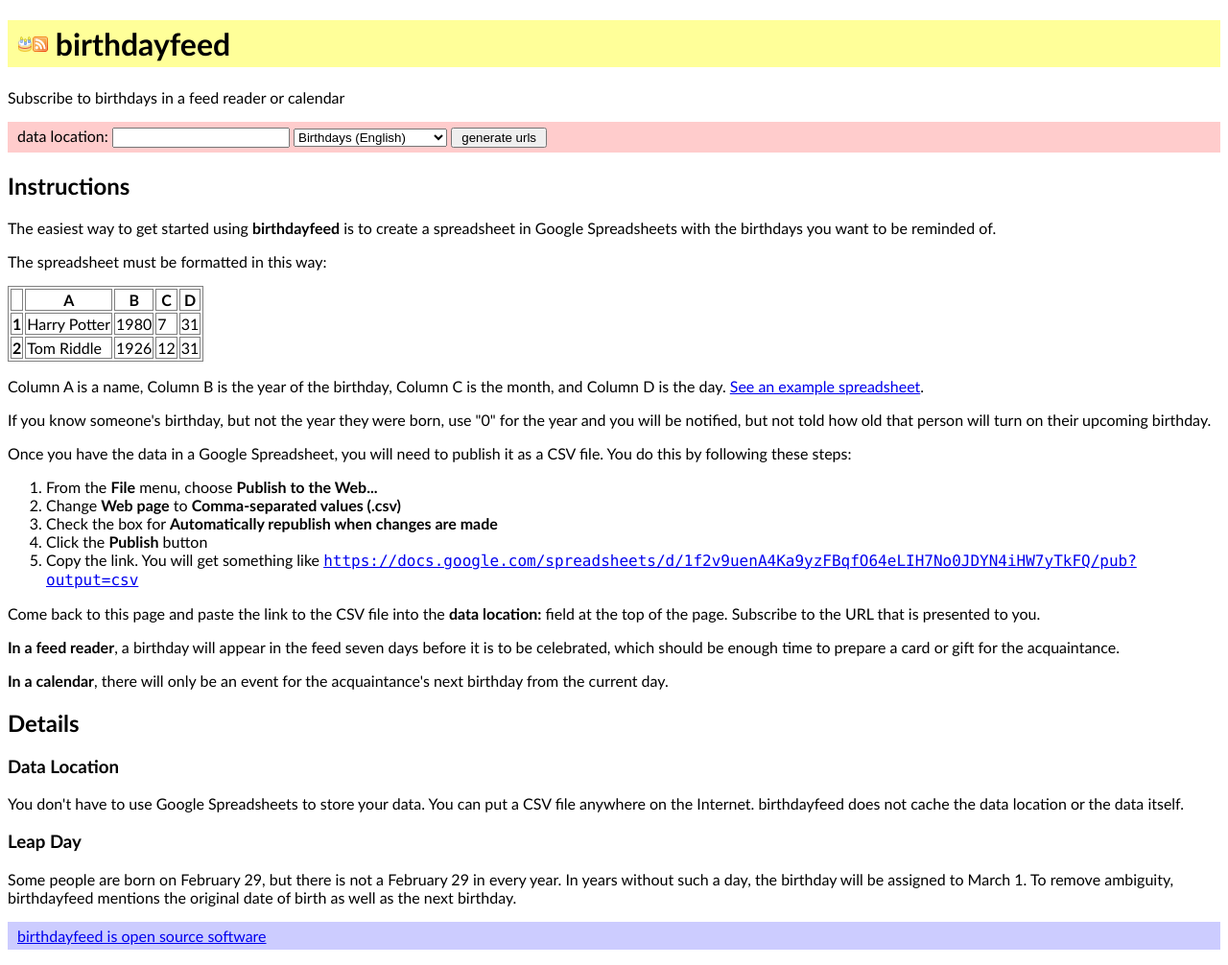
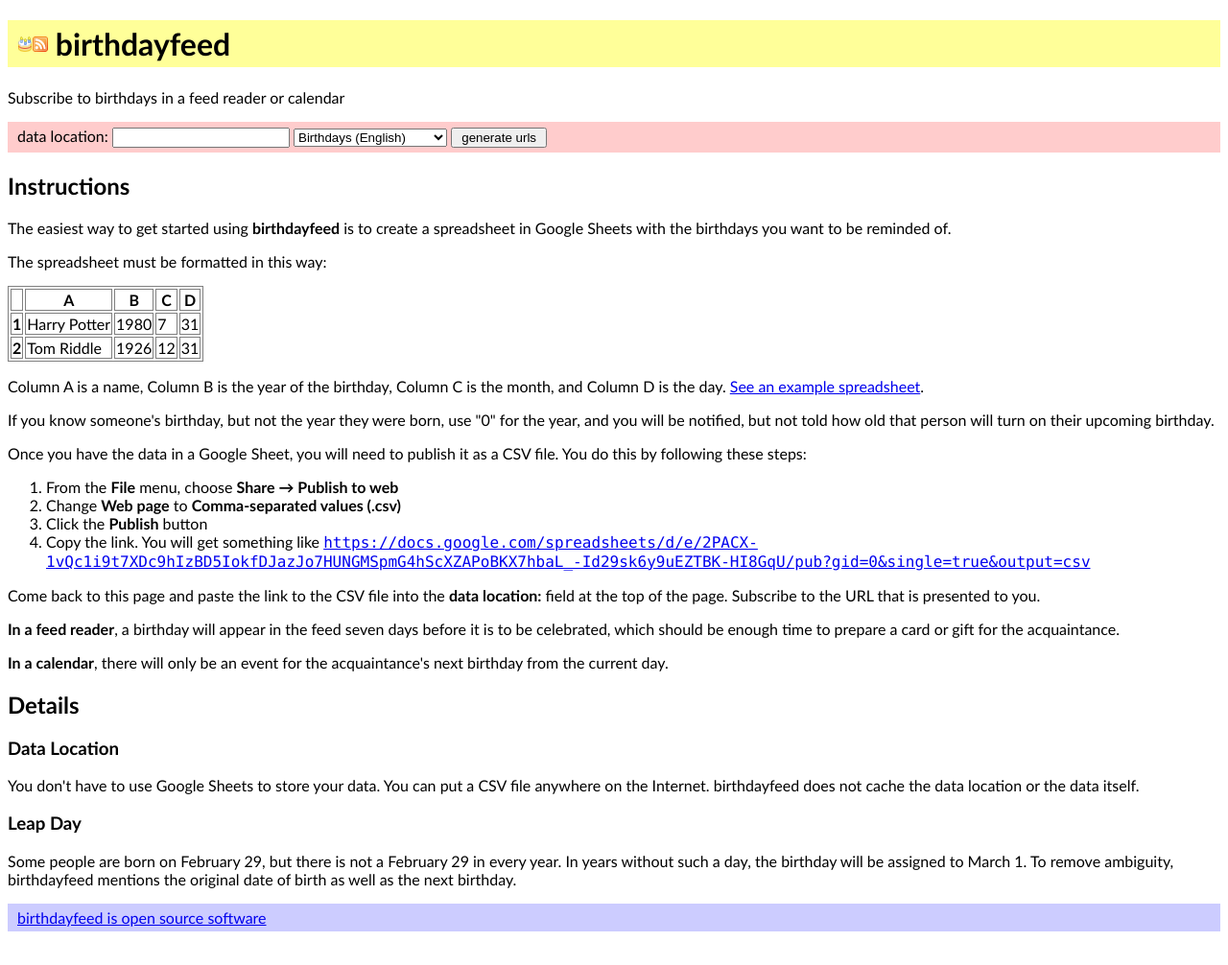
Before and after one commit to williamjacksn/birthdayfeed, a Flask app: page / in a window 1280 px wide. Shown: the whole page at 96% size. After the commit the page ends 971 px from the top, so only its background shows below. Run offline with Flask 2, Linux system fonts and the light colour scheme.

Commit message:
Update language and examples on index page

```diff
--- a/birthdayfeed/templates/index.html
+++ b/birthdayfeed/templates/index.html
@@ -55,7 +55,7 @@
         <h2>Instructions</h2>
         <p>
             The easiest way to get started using <strong>birthdayfeed</strong> is to create a spreadsheet in Google
-            Spreadsheets with the birthdays you want to be reminded of.
+            Sheets with the birthdays you want to be reminded of.
         </p>
         <p>The spreadsheet must be formatted in this way:</p>
         <table>
@@ -71,22 +71,21 @@
         </table>
         <p>
             Column A is a name, Column B is the year of the birthday, Column C is the month, and Column D is the day.
-            <a href="https://docs.google.com/spreadsheets/d/1f2v9uenA4Ka9yzFBqfO64eLIH7No0JDYN4iHW7yTkFQ/edit?usp=sharing">See an example spreadsheet</a>.
+            <a href="https://docs.google.com/spreadsheets/d/10p-YvP-0fcvThWnyosXUAjPFCBOZgZv4nxcRfgj2Kgw">See an example spreadsheet</a>.
         </p>
         <p>
-            If you know someone's birthday, but not the year they were born, use "0" for the year and you will be
+            If you know someone's birthday, but not the year they were born, use "0" for the year, and you will be
             notified, but not told how old that person will turn on their upcoming birthday.
         </p>
         <p>
-            Once you have the data in a Google Spreadsheet, you will need to publish it as a CSV file.
-            You do this by following these steps:
+            Once you have the data in a Google Sheet, you will need to publish it as a CSV file. You do this by
+            following these steps:
         </p>
         <ol>
-            <li>From the <strong>File</strong> menu, choose <strong>Publish to the Web...</strong></li>
+            <li>From the <strong>File</strong> menu, choose <strong>Share &rarr; Publish to web</strong></li>
             <li>Change <strong>Web page</strong> to <strong>Comma-separated values (.csv)</strong></li>
-            <li>Check the box for <strong>Automatically republish when changes are made</strong></li>
             <li>Click the <strong>Publish</strong> button</li>
-            <li>Copy the link. You will get something like <a href="https://docs.google.com/spreadsheets/d/1f2v9uenA4Ka9yzFBqfO64eLIH7No0JDYN4iHW7yTkFQ/pub?output=csv"><code>https://docs.google.com/spreadsheets/d/1f2v9uenA4Ka9yzFBqfO64eLIH7No0JDYN4iHW7yTkFQ/pub?output=csv</code></a></li>
+            <li>Copy the link. You will get something like <a href="https://docs.google.com/spreadsheets/d/e/2PACX-1vQc1i9t7XDc9hIzBD5IokfDJazJo7HUNGMSpmG4hScXZAPoBKX7hbaL_-Id29sk6y9uEZTBK-HI8GqU/pub?gid=0&single=true&output=csv"><code>https://docs.google.com/spreadsheets/d/e/2PACX-1vQc1i9t7XDc9hIzBD5IokfDJazJo7HUNGMSpmG4hScXZAPoBKX7hbaL_-Id29sk6y9uEZTBK-HI8GqU/pub?gid=0&single=true&output=csv</code></a></li>
         </ol>
         <p>
             Come back to this page and paste the link to the CSV file into the <strong>data location:</strong>
@@ -103,14 +102,14 @@
         <h2>Details</h2>
         <h3>Data Location</h3>
         <p>
-            You don't have to use Google Spreadsheets to store your data. You can put a CSV file anywhere on the
-            Internet. birthdayfeed does not cache the data location or the data itself.
+            You don't have to use Google Sheets to store your data. You can put a CSV file anywhere on the Internet.
+            birthdayfeed does not cache the data location or the data itself.
         </p>
         <h3>Leap Day</h3>
         <p>
-            Some people are born on February 29, but there is not a February 29 in every year.
-            In years without such a day, the birthday will be assigned to March 1.
-            To remove ambiguity, birthdayfeed mentions the original date of birth as well as the next birthday.
+            Some people are born on February 29, but there is not a February 29 in every year. In years without such a
+            day, the birthday will be assigned to March 1. To remove ambiguity, birthdayfeed mentions the original date
+            of birth as well as the next birthday.
         </p>
         <p class="legal">
             <a href="https://github.com/williamjacksn/birthdayfeed">birthdayfeed is open source software</a>
```
